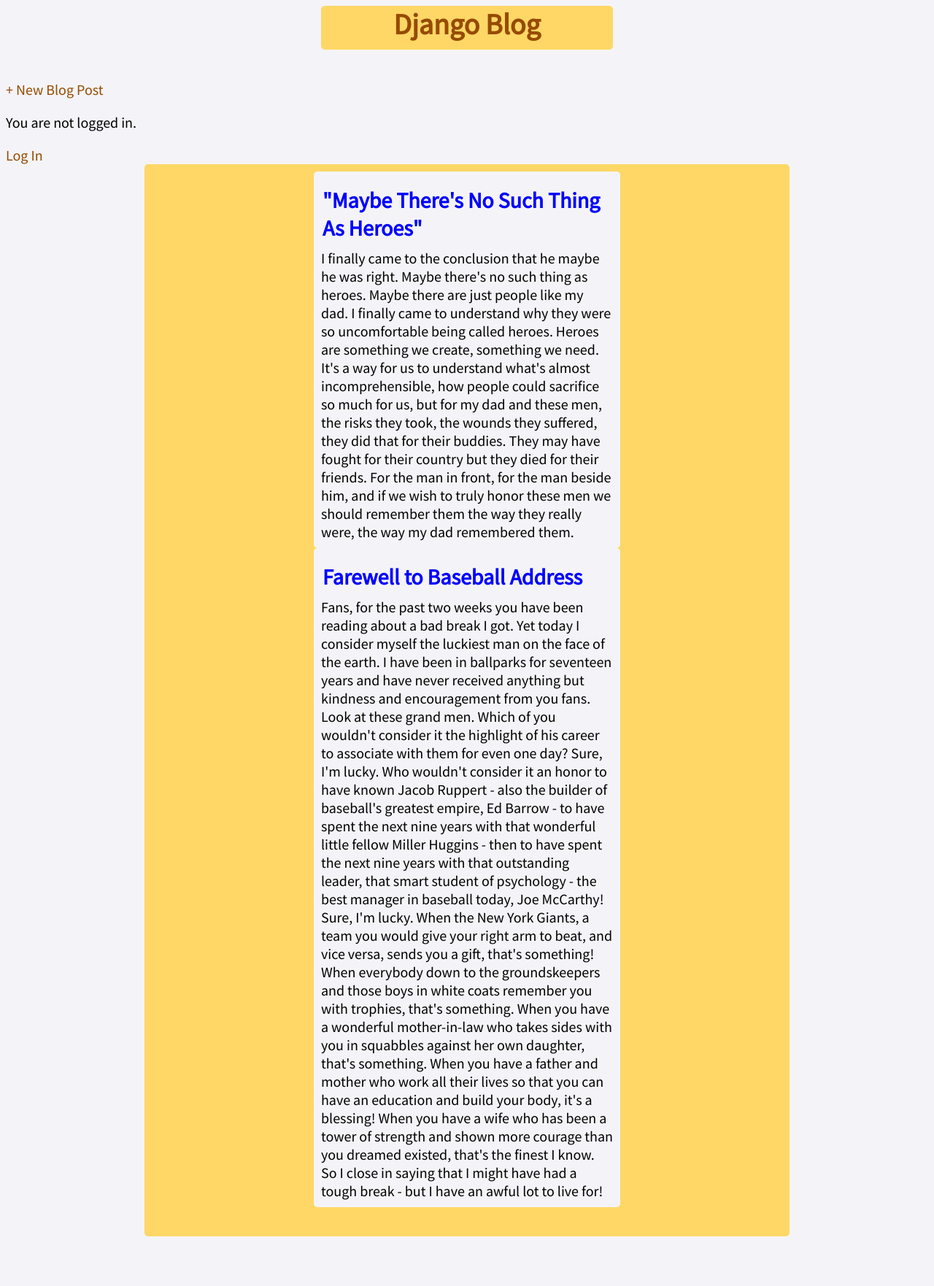
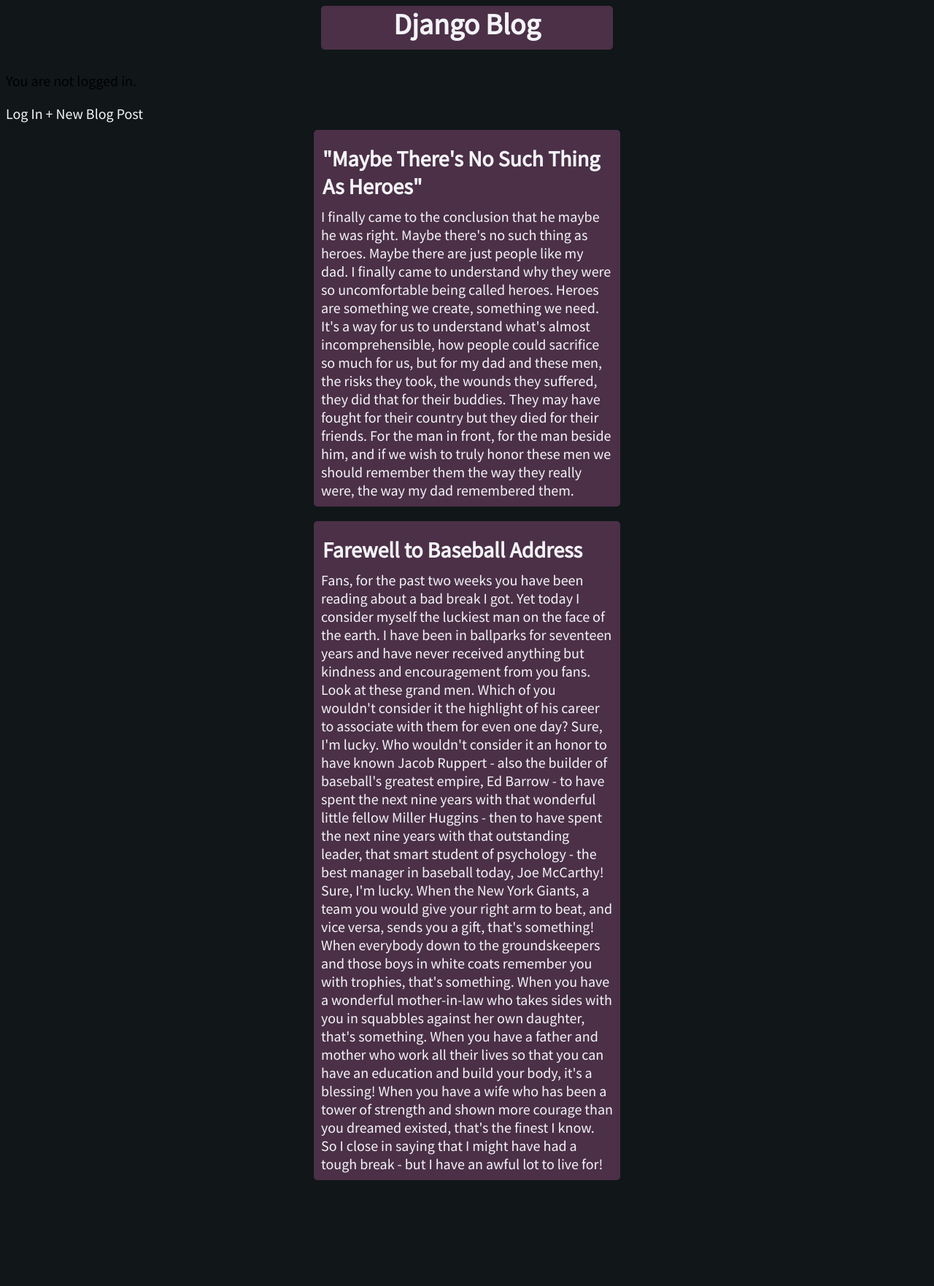
Before and after one commit to Amendo51/Blog, a Django app: page / in a window 1280 px wide. Shown: the whole page at 73% size. After the commit the page ends 1617 px from the top, so only its background shows below. Run offline with Django 3.2, Linux system fonts and the light colour scheme; data comes from the database, SQL or seed files in the repository; both versions use the stored data as it was after the commit.

```diff
--- a/blog/models.py
+++ b/blog/models.py
@@ -9,6 +9,7 @@ class Post(models.Model):
         on_delete=models.CASCADE,
     )
     body = models.TextField()
+    smallbody = str(body)[0:200]
     def __str__(self):
         return self.title
 
--- a/blog/static/css/base.css
+++ b/blog/static/css/base.css
@@ -1,7 +1,7 @@
 body {
 font-family: 'Source Sans Pro', sans-serif;
 font-size: 20px;
-    background-color: #F4F4F8;
+    background-color: #111619;
     padding-bottom: 20px;
 }
 header {
@@ -10,32 +10,32 @@ padding-bottom: 10px;
 
 
 }
+
 header h1, a {
-color: #964B00;
+color: #F4F4F8;
 text-decoration: none;
     text-align: center;
 }
 
 .nav-left {
-background-color: #FED766;
+background-color: #4B3047;
     margin-right: auto;
     margin-left: auto;
     border-radius: 5px;
     width: 400px;
     height: 60px;
-margin-right: auto;
+
 
 }
 .nav-right {
+display: inline-block;
+}
 
-display: flex;
-padding-top: 2rem;
-}
 
 .changing-cont{
     margin:auto;
     vertical-align: center;
-    background-color: #FED766;
+    background-color: #111619;
     padding-top: 10px;
     border-radius: 5px;
     width: 70%;
@@ -43,8 +43,9 @@ padding-top: 2rem;
     margin-bottom: 40px;
 
 }
-.post-body{
-
+.post{
+    margin-bottom: 20px;
+    display: block;
 }
 .post-entry {
 
@@ -52,6 +53,7 @@ padding-top: 2rem;
     margin-left: auto;
     margin-right: auto;
     padding: 20px;
+    color: #F4F4F8;
 
 }
 .post-entry h2 {
@@ -60,7 +62,7 @@ margin: 0.5rem 0;
 
 }
 .post-entry, h2{
-    background-color: #F4F4F8;
+    background-color: #4B3047;
     width: 400px;
     border-radius: 5px;
     padding: 10px;
--- a/manage.py
+++ b/manage.py
@@ -2,7 +2,7 @@
 """Django's command-line utility for administrative tasks."""
 import os
 import sys
-
+#dont try
 
 def main():
     """Run administrative tasks."""
--- a/templates/base.html
+++ b/templates/base.html
@@ -8,7 +8,7 @@
         <link href="{% static 'css/base.css' %}" rel="stylesheet">
     </head>
     <body>
-        <div>
+        <div class="main_header">
             <header>
             <div class="nav-left">
                 <h1><a href="{% url 'home' %}">Django Blog</a></h1>
@@ -16,8 +16,8 @@
 
             </header>
             <div class="nav-right">
-                <a href="{% url 'post_new' %}">+ New Blog Post</a>
-            </div>
+
+
         {% if user.is_authenticated %}
         <p>Hi {{ user.username }}!</p>
         <p><a href="{% url 'logout' %}">Log out</a></p>
@@ -26,6 +26,10 @@
         <p>You are not logged in.</p>
         <a href="{% url 'login' %}">Log In</a>
         {% endif %}
+            <div class="nav-right">
+                <a href="{% url 'post_new' %}">+ New Blog Post</a>
+            </div>
+        </div>
         </div>
     <div class="changing-cont">
     {% block content %}
--- a/templates/home.html
+++ b/templates/home.html
@@ -2,11 +2,13 @@
 {% block content %}
     {% for post in object_list %}
 <body class="post-body">
+    <div class="post">
 
 
-    <div class="post-entry">
-        <h2><a href="{% url 'post_detail' post.pk %}">{{ post.title }}</a></h2>
-        <p>{{ post.body }}</p>
+        <div class="post-entry">
+            <h2><a href="{% url 'post_detail' post.pk %}">{{ post.title }}</a></h2>
+            <p>{{ post.body }}</p>
+        </div>
     </div>
 </body>
     {% endfor %}
--- a/templates/post_delete.html
+++ b/templates/post_delete.html
@@ -1,9 +1,11 @@
 <!-- templates/post_delete.html -->
 {% extends 'base.html' %}
 {% block content %}
+    <div class="delete_form">
 <h1>Delete post</h1>
     <form action="" method="post">{% csrf_token %}
         <p>Are you sure you want to delete "{{ post.title }}"?</p>
         <input type="submit" value="Confirm" />
     </form>
+    </div>
 {% endblock content %}
--- a/templates/post_new.html
+++ b/templates/post_new.html
@@ -1,6 +1,6 @@
 {% extends 'base.html' %}
 {% block content %}
-    <div class="new-post">
+    <div class="new_post">
         <h1>New post</h1>
         <form action="" method="post">{% csrf_token %}
             {{ form.as_p }}
--- a/templates/signup.html
+++ b/templates/signup.html
@@ -1,6 +1,6 @@
 {% extends 'base.html' %}
 {% block content %}
-<div class="sign-up"   >
+<div class="sign_up"   >
 <h2>Sign up</h2>
     <form method="post">
         {% csrf_token %}
```
Also changed, not shown: other parts of blog/static/css/base.css (+29 -4 lines), templates/post_edit.html (+12 -5 lines), db.sqlite3.
